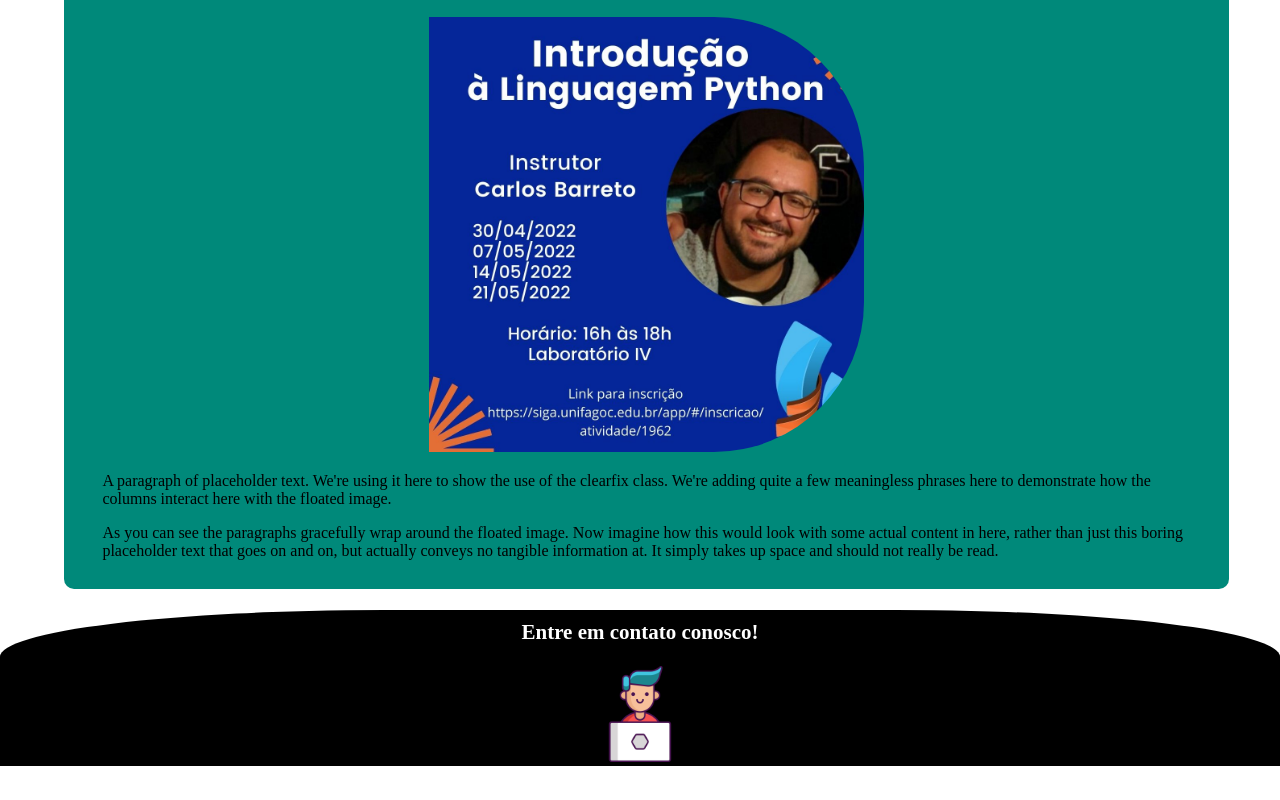
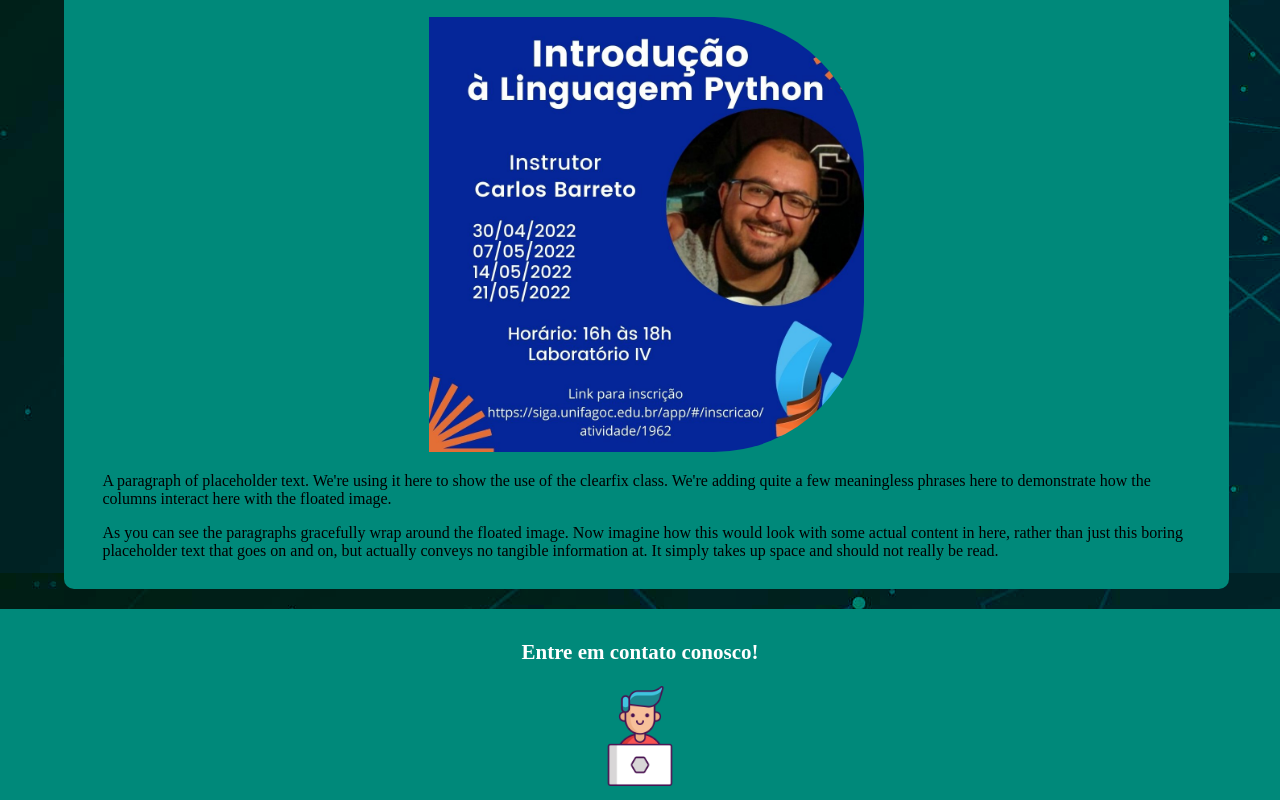
Before and after one commit to LucianoCarvalhoJunior/Projeto-Integrador1, a plain HTML site: page HTML/PaginaDeExibiçãoDeVagas.html in a window 1280 px wide. Shown: the part 1587-2387 px from the top of the page. Before the commit the page ends 2353 px from the top, so only its background shows below. Drawn offline with Linux system fonts and the light colour scheme.

Commit message:
Atualização

```diff
--- a/CSS/PaginaDeExibiçãoDeVagas.css
+++ b/CSS/PaginaDeExibiçãoDeVagas.css
@@ -6,6 +6,7 @@
     width: 100%;
     height: 100%;
     margin: 0;
+    background-image: url(/IMG/Preenchimento_de_Cor_1.png);
 
 }
 .logo{
@@ -23,12 +24,18 @@
 
 }
 #paginas a{
-    display: inline-block;
+    /*display: inline-block;*/
     padding-left: 1%;
     padding-top: 2.3%;
-    font-weight: bold;
-    color: black;
-    font-size: 20px;
+    /*font-weight: bold;*/
+    color: white;
+    /*font-size: 20px;*/
+
+    text-decoration:none;
+    display: inline-flex;
+    gap: 10px;
+    color: white;
+
 
 }
 
@@ -80,11 +87,12 @@
 
 .rodapé{
 
-	width: 100%;
-	height: 1%;
-	background-color: #000000;
-    border-top-left-radius: 30%;
-    border-top-right-radius: 30%;
+    margin-top: 20px;
+    justify-content: center;
+    background-color: #00897a;
+    color: white;
+    display: flex;
+    padding: 10px;
 
 }
 
@@ -96,7 +104,7 @@
 
 }
 .contato p {
-    padding-top: 10px;
+
     font-weight: bold;
     color: rgb(255, 255, 255);
     font-size: 21px;
--- a/CSS/PaginaInicial.css
+++ b/CSS/PaginaInicial.css
@@ -11,6 +11,7 @@
 body{
     font-size: 100%;
     background:#808080;
+
 }
 
 .cabeçalho{
@@ -36,6 +37,7 @@
 }
 
 .texto-cabeçalho{
+
     text-decoration:none;
     display: inline-flex;
     gap: 10px;
--- a/HTML/PaginaDeExibiçãoDeVagas.html
+++ b/HTML/PaginaDeExibiçãoDeVagas.html
@@ -16,6 +16,7 @@
             <div class="logo">
                 <a href="PaginaInicial.html"><img src="/IMG/univagas.png"/></a>
             </div>
+
                 <div id="paginas">
 
                     <a href="PaginaInicial.html">Home</a>
@@ -77,7 +78,7 @@
         <div class="contato">
 
           <p>Entre em contato conosco! </p>
-          <a href="/HTML/PaginaDeContato.html"> <img src="/IMG/help.png" width="7.5%">  </a>
+          <a href="/HTML/PaginaDeContato.html"> <img src="/IMG/help.png" width="100px">  </a>
 
         </div>
 
```
Also changed, not shown: HTML/PaginaInicial.html (+1 -1 lines).
